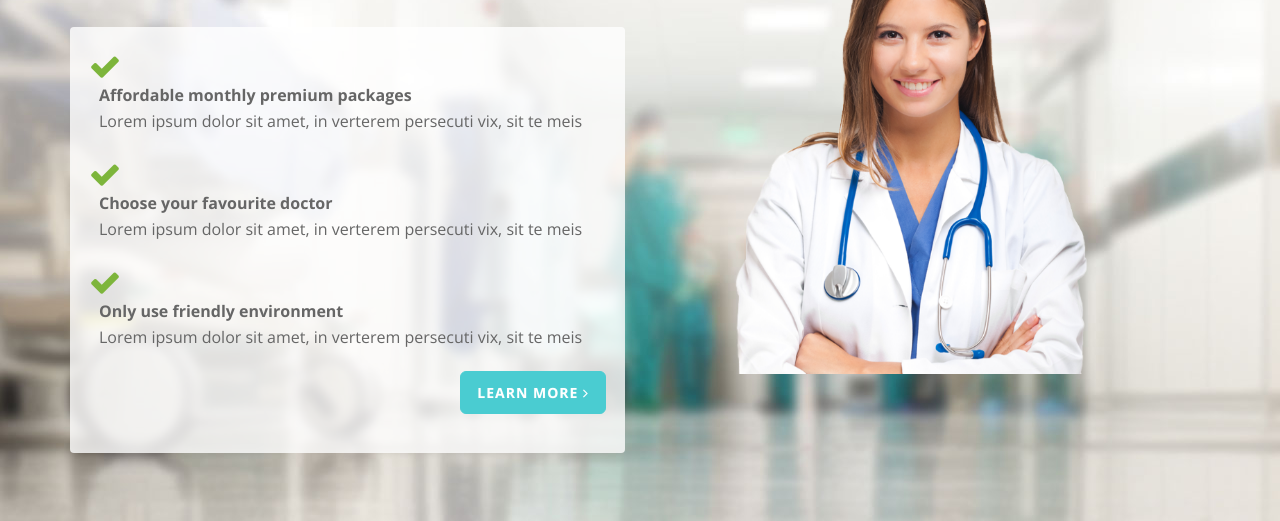
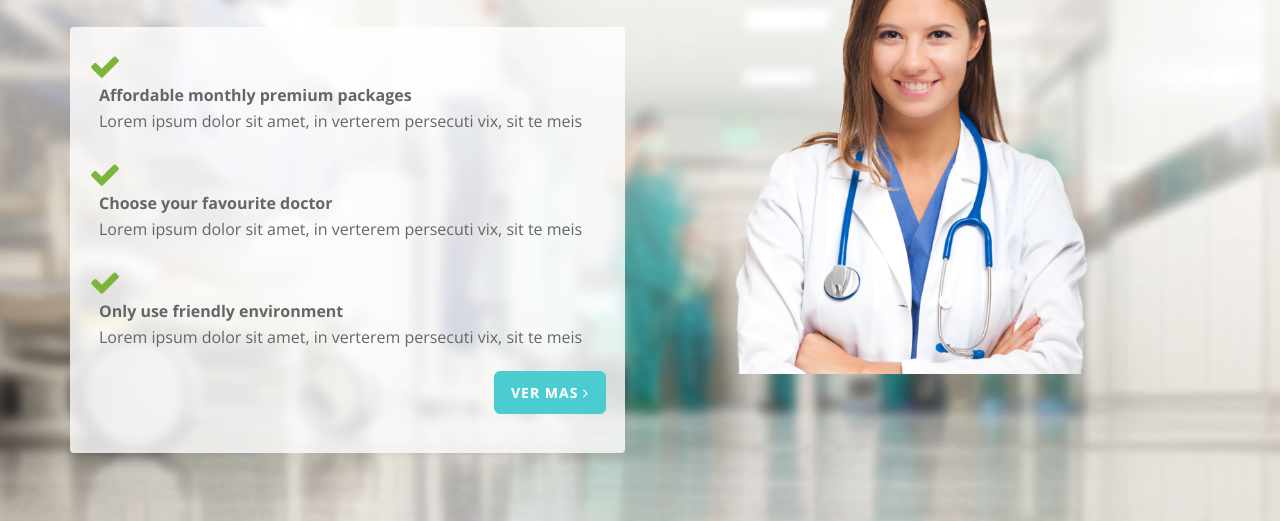
Before and after one commit to nemesysproject/isa, a plain HTML site: page index.html in a window 1280 px wide. Shown: the part 277-798 px from the top of the page. Drawn offline with nearby package versions, Linux system fonts and the light colour scheme.

Commit message:
actualización ver mas

```diff
--- a/index.html
+++ b/index.html
@@ -106,7 +106,7 @@
                                         <li><span class="fa fa-check fa-2x icon-success"></span> <span class="list"><strong>Only use friendly environment</strong><br />Lorem ipsum dolor sit amet, in verterem persecuti vix, sit te meis</span></li>
                                     </ul>
                                     <p class="text-right wow bounceIn" data-wow-delay="0.4s">
-                                        <a href="#" class="btn btn-skin btn-lg">Learn more <i class="fa fa-angle-right"></i></a>
+                                        <a href="#" class="btn btn-skin btn-lg">Ver mas <i class="fa fa-angle-right"></i></a>
                                     </p>
                                 </div>
                             </div>
```
